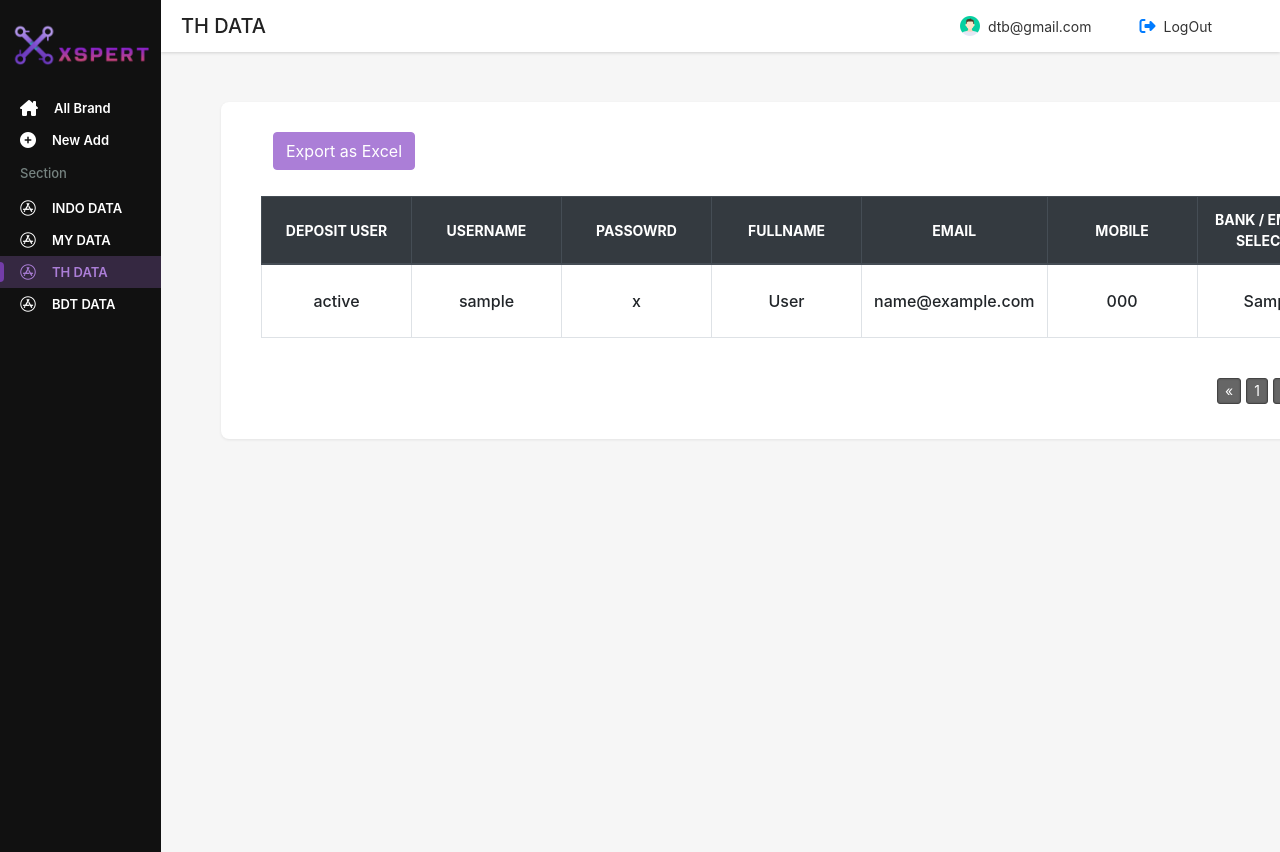
After one commit to komiyx/dashboardGTM, a PHP site: page /aud_data.php in a window 1280 px wide. The commit adds this page. Run offline with PHP 8.4, Linux system fonts and the light colour scheme; a user stored in the database is signed in; data comes from the database, SQL or seed files in the repository; both versions use the stored data as it was after the commit; tables that the repository leaves empty or names only in its code hold one stand-in row (values such as "Sample post"); some libraries are stand-ins or nearby versions.

Commit message:
aud country data

```diff
--- /dev/null
+++ b/GTM PLATFORM/aud_data.php
@@ -0,0 +1,302 @@
+<?php
+session_start();
+include("./auth/connect.php");
+if (!isset($_SESSION['valid'])) {
+    header("Location: index.php");
+}
+
+
+?>
+
+<!DOCTYPE html>
+<html lang="en">
+
+<head>
+    <meta charset="utf-8">
+    <meta name="viewport" content="width=device-width, initial-scale=1">
+    <meta name="description" content="">
+    <title>GTMBest - TH Data</title>
+    <link rel="icon" type="image/png" href="img/aside-logo.png">
+    <link type="text/css" rel="stylesheet" href="./flaviusmatis-simplePagination.js-da97104/simplePagination.css"/>
+    <link rel="preload" as="style" onload="this.onload=null; this.rel='stylesheet'" href="./css/style.css">
+    <link rel="preload" as="style" onload="this.onload=null; this.rel='stylesheet'" href="./css/home.css">
+    <!-- Boostrap CDN -->
+    <link rel="stylesheet" href="https://cdn.jsdelivr.net/npm/bootstrap@4.6.2/dist/css/bootstrap.min.css"
+        integrity="sha384-xOolHFLEh07PJGoPkLv1IbcEPTNtaed2xpHsD9ESMhqIYd0nLMwNLD69Npy4HI+N" crossorigin="anonymous">
+    <script src="https://code.jquery.com/jquery-3.6.4.min.js"></script>
+    <script src="https://cdnjs.cloudflare.com/ajax/libs/bootstrap/4.6.2/js/bootstrap.min.js"></script>
+    <!-- Font Awesome Icon -->
+    <script src="https://kit.fontawesome.com/739d991940.js" crossorigin="anonymous"></script>
+    <script src="./js/script.js" crossorigin="anonymous"></script>
+    <style>
+        #content {
+            opacity: 1;
+            transition: opacity 0.5s ease-in-out;
+        }
+
+        #content.fade-out {
+            opacity: 0;
+        }
+    </style>
+</head>
+
+<body>
+    <main class="app">
+        <div class="app-wapper">
+            <!-- navbar -->
+            <div class="app-aside">
+                <div class="app-aside-header">
+                    <img src="./img/aside-logo.png" alt="">
+                </div>
+                <div class="el-scrollbar app-aside-main">
+                    <div class="el-scrollbar-wrap el-scrollbar-wrap-hidden-default">
+                        <div class="el-scrollbar-view">
+                            <ul class="el-menu el-menu-vertical app-menu app-aside-main-menus">
+                                <li class="el-menu-item menu-item load-content ">
+                                    <a href="./home.php" class="el-menu-item">
+                                        <div class="menu-item-content d-flex align-items-center">
+                                            <i class="fa-solid fa-house-chimney"></i>
+                                            <span class="text-capitalize ml-3">All Brand</span>
+                                        </div>
+                                    </a>
+                                </li>
+                                <li class="el-menu-item menu-item load-content">
+                                    <a href="./newdata.php" class="el-menu-item">
+                                        <div class="menu-item-content d-flex align-items-center">
+                                            <i class="fa-solid fa-circle-plus"></i>
+                                            <span class="text-capitalize ml-3">New Add</span>
+                                        </div>
+                                    </a>
+                                </li>
+                                <div class="d-flex align-items-center">
+                                    <div class="menu-item-title ">
+                                        Section
+                                    </div>
+                                </div>
+                                <li class="el-menu-item menu-item load-content">
+                                    <a href="./indo_data.php" class="el-menu-item">
+                                        <div class="menu-item-content d-flex align-items-center">
+                                            <i class="fa-brands fa-app-store"></i>
+                                            <span class="text-capitalize ml-3">INDO DATA</span>
+                                        </div>
+                                    </a>
+                                </li>
+                                <li class="el-menu-item menu-item load-content">
+                                    <a href="./my_data.php" class="el-menu-item">
+                                        <div class="menu-item-content d-flex align-items-center">
+                                            <i class="fa-brands fa-app-store"></i>
+                                            <span class="text-capitalize ml-3">MY DATA</span>
+                                        </div>
+                                    </a>
+                                </li>
+                                <li class="el-menu-item menu-item load-content is-active">
+                                    <a href="./th_data.php" class="el-menu-item">
+                                        <div class="menu-item-content d-flex align-items-center">
+                                            <i class="fa-brands fa-app-store"></i>
+                                            <span class="text-capitalize ml-3">TH DATA</span>
+                                        </div>
+                                    </a>
+                                </li>
+                                <li class="el-menu-item menu-item load-content">
+                                    <a href="./bdt_data.php" class="el-menu-item">
+                                        <div class="menu-item-content d-flex align-items-center">
+                                            <i class="fa-brands fa-app-store"></i>
+                                            <span class="text-capitalize ml-3">BDT DATA</span>
+                                        </div>
+                                    </a>
+                                </li>
+                            </ul>
+                        </div>
+                    </div>
+                </div>
+            </div>
+            <!-- content -->
+            <div class="d-flex overflow-hidden flex-column flex-1">
+                <div class="el-scrollbar app-main">
+                    <div class="el-scrollbar-wrap el-scrollbar-wrap-hidden-default">
+                        <div class="el-scrollbar-view" id="app-main">
+                            <div class="header-wrapper">
+                                <div class="placeholder"></div>
+                                <div class="header d-flex justify-content-between align-items-center">
+                                    <div class="title-top-nav text-uppercase">
+                                        TH Data
+                                    </div>
+                                    <div class="d-flex items-ceter pr-5">
+                                        <div class="d-flex items-center mr-5">
+                                            <img src="./img/default-avatar.png" alt="" class="mr-2">
+                                            <div class="span">
+                                                <?php
+
+                                                $id = $_SESSION['id'];
+                                                $query = mysqli_query($conn, "SELECT*FROM users WHERE Id=$id");
+                                                while ($result = mysqli_fetch_assoc($query)) {
+                                                    $res_Email = $result['Email'];
+                                                }
+
+                                                echo $res_Email;
+                                                ?>
+                                            </div>
+                                        </div>
+                                        <a class="d-flex align-items-center cursor-pointer" href="./auth/logout.php">
+                                            <i class="fa-solid fa-right-from-bracket mr-2"></i>
+                                            <div class="text-33">LogOut</div>
+                                        </a>
+                                    </div>
+                                </div>
+                            </div>
+                            <div class="page-container w-100 h-100">
+                                <!-- import section -->
+                                <div class="wrapper" id="content">
+
+                                    <div class="card-container">
+                                        <div class="table-container">
+                                            <div class="header mb-3">
+                                                    <div class="el-row d-flex justify-content-between">
+                                                        <div class="el-row">
+                                                            <div class="el-form-item asterisk-left">
+                                                                <div class="el-form-item-content">
+                                                                    <button type="button" class="btn btn-primary" style="margin-left: 12px;" data-toggle="modal" data-target="#exportModal">
+                                                                        Export as Excel
+                                                                    </button>
+                                                                </div>
+                                                            </div>
+                                                        </div>
+                                                    </div>
+                                            </div>
+                                            <div class="el-table-fit el-table">
+                                                <div class="table-responsive">
+                                                    <table class="table table-striped table-bordered">
+                                                        <thead class="thead-dark">
+                                                            <tr>
+                                                                <th style="min-width: 100px;">Deposit User</th>
+                                                                <th style="min-width: 100px;">Username</th>
+                                                                <th style="min-width: 130px;">Passowrd</th>
+                                                                <th>FullName</th>
+                                                                <th>Email</th>
+                                                                <th>Mobile</th>
+                                                                <th>Bank / Emoney Selected</th>
+                                                                <th>Bank / Emoney </th>
+                                                                <th>Bank / Emoney Name</th>
+                                                                <th>BankNo / EmoneyNo</th>
+                                                                <th>URL</th>
+                                                                <th>Created Time</th>
+                                                            </tr>
+                                                        </thead>
+                                                        <tbody>
+                                                            <?php
+
+                                                                $query = "SELECT username, password, fullname, email, deposit_status, mobile, bank_emoney_selected, bank_emoney, bank_emoney_name, bank_no_emoney_no, url, created_time
+                                                                        FROM th_user_records
+                                                                        ORDER BY deposit_status DESC, created_time DESC LIMIT 10000";
+
+                                                                $result = $conn->query($query);
+
+                                                                // Check if there are results
+                                                                if ($result && $result->num_rows > 0) {
+                                                                    // Loop through the results and output rows
+                                                                    while ($row = $result->fetch_assoc()) {
+                                                                        echo "<tr class='list-item'>";
+                                                                        echo "<td>" . htmlspecialchars($row['deposit_status']) . "</td>";
+                                                                        echo "<td>" . htmlspecialchars($row['username']) . "</td>";
+                                                                        echo "<td>" . htmlspecialchars($row['password']) . "</td>";
+                                                                        echo "<td>" . htmlspecialchars($row['fullname']) . "</td>";
+                                                                        echo "<td>" . htmlspecialchars($row['email']) . "</td>";
+                                                                        echo "<td>" . htmlspecialchars($row['mobile']) . "</td>";
+                                                                        echo "<td>" . htmlspecialchars($row['bank_emoney_selected']) . "</td>";
+                                                                        echo "<td>" . htmlspecialchars($row['bank_emoney']) . "</td>";
+                                                                        echo "<td>" . htmlspecialchars($row['bank_emoney_name']) . "</td>";
+                                                                        echo "<td>" . htmlspecialchars($row['bank_no_emoney_no']) . "</td>";
+                                                                        echo "<td>" . htmlspecialchars($row['url']) . "</td>";
+                                                                        echo "<td>" . htmlspecialchars($row['created_time']) . "</td>";
+                                                                        echo "</tr>";
+                                                                    }
+                                                                } else {
+                                                                    // If no data is found
+                                                                    echo "<tr><td colspan='11' class='text-center'>No records found.</td></tr>";
+                                                                }
+                                                            ?>
+                                                        </tbody>
+                                                    </table>
+                                                </div>
+                                                <div id="pagination-container" class="light-theme mt-4 d-flex justify-content-end"></div>
+                                            </div>
+                                        </div>
+                                    </div>
+                                </div>
+                            </div>
+                        </div>
+                    </div>
+                </div>
+            </div>
+        </div>
+    </main>
+    <div class="modal fade" id="exportModal" tabindex="-1" role="dialog" aria-labelledby="exportModalLabel" aria-hidden="true">
+        <div class="modal-dialog modal-dialog-centered" role="document">
+            <div class="modal-content">
+                <div class="modal-header">
+                    <h5 class="modal-title" id="exportModalLabel">Export by Filters</h5>
+                    <button type="button" class="close" data-dismiss="modal" aria-label="Close">
+                        <span aria-hidden="true">&times;</span>
+                    </button>
+                </div>
+                <form method="POST" action="./controller/export_th.php">
+                    <div class="modal-body">
+                        <div class="form-group">
+                            <label for="start_date">Start Date:</label>
+                            <input type="date" class="form-control" id="start_date" name="start_date" required>
+                        </div>
+                        <div class="form-group">
+                            <label for="end_date">End Date:</label>
+                            <input type="date" class="form-control" id="end_date" name="end_date" required>
+                        </div>
+                        <div class="form-group">
+                            <label for="limit">Number of Data:</label>
+                            <select class="form-control" id="limit" name="limit" required>
+                                <option value="100">100</option>
+                                <option value="500">500</option>
+                                <option value="1000">1000</option>
+                                <option value="5000">5000</option>
+                                <option value="10000">10000</option>
+                                <option value="all">All Records</option>
+                            </select>
+                        </div>
+                    </div>
+                    <div class="modal-footer">
+                        <button type="button" class="btn btn-secondary" data-dismiss="modal">Cancel</button>
+                        <button type="submit" class="btn btn-primary">Export</button>
+                    </div>
+                </form>
+            </div>
+        </div>
+    </div>
+    <script src="https://code.jquery.com/jquery-3.6.0.min.js"></script>
+    <script src="./flaviusmatis-simplePagination.js-da97104/jquery.simplePagination.js"></script>
+    <script>
+
+            var items = $(".list-item");
+            var numItems = items.length;
+            var perPage = 10;
+
+            items.slice(perPage).hide();
+
+            $(document).ready(function () {
+
+
+                $('#pagination-container').pagination({
+                    items: numItems,
+                    itemsOnPage: perPage,
+                    prevText: "&laquo;",
+                    nextText: "&raquo;",
+                    onPageClick: function (pageNumber) {
+                        var showFrom = perPage * (pageNumber - 1);
+                        var showTo = showFrom + perPage;
+                        items.hide().slice(showFrom, showTo).show();
+                    }
+                });
+            });
+
+
+    </script>
+</body>
+
+</html>
--- a/GTM PLATFORM/home.php
+++ b/GTM PLATFORM/home.php
@@ -187,6 +187,7 @@ if (!isset($_SESSION['valid'])) {
                                                             'resmi','detogoat','ligadewa'],
                                                                 'BDT' => ['mcw','bigtaka','bhaggo','jitaace',],
                                                                 'TH' => ['ddmm'],
+                                                                'AUD' => ['pp99'],
                                                             ];
 
                                                             // Map countries to respective tables
@@ -195,6 +196,7 @@ if (!isset($_SESSION['valid'])) {
                                                                 'INDO' => 'indo_user_records',
                                                                 'BDT' => 'bdt_user_records',
                                                                 'TH' => 'th_user_records',
+                                                                'AUD' => 'aud_user_records',
                                                             ];
 
                                                             $subqueries = [];
@@ -238,7 +240,9 @@ if (!isset($_SESSION['valid'])) {
                                                                                 ? '#93ffe2'
                                                                                 : ($row['country'] === 'TH'
                                                                                     ? '#ffc1e3'
-                                                                                    : 'transparent')))) . ";'>" .
+                                                                                    : ($row['country'] ==='AUD'
+                                                                                    ? '#ff712b'
+                                                                                    : 'transparent'))))) . ";'>" .
                                                                     htmlspecialchars($row['country']) .
                                                                     "</td>";
                                                                     echo "<td>" . htmlspecialchars($row['brandname']) . "</td>";
```
Also changed, not shown: GTM PLATFORM/api/aud/gtmdeposit_aud.php (added, +66 -0 lines), GTM PLATFORM/api/aud/gtmregister_aud.php (added, +78 -0 lines), GTM PLATFORM/database.sql (+39 -0 lines), GTM PLATFORM/newdata.php (+8 -3 lines).
